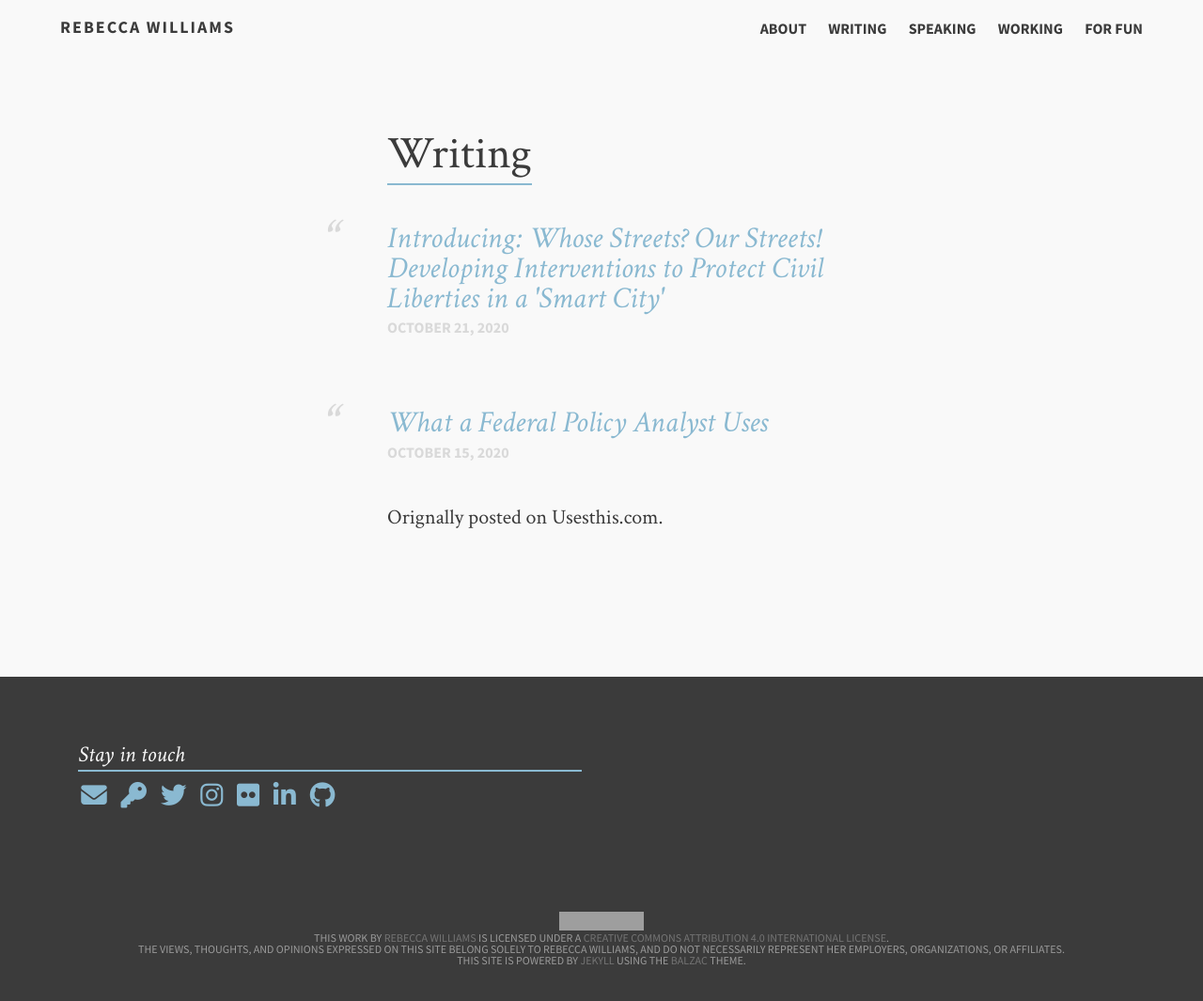
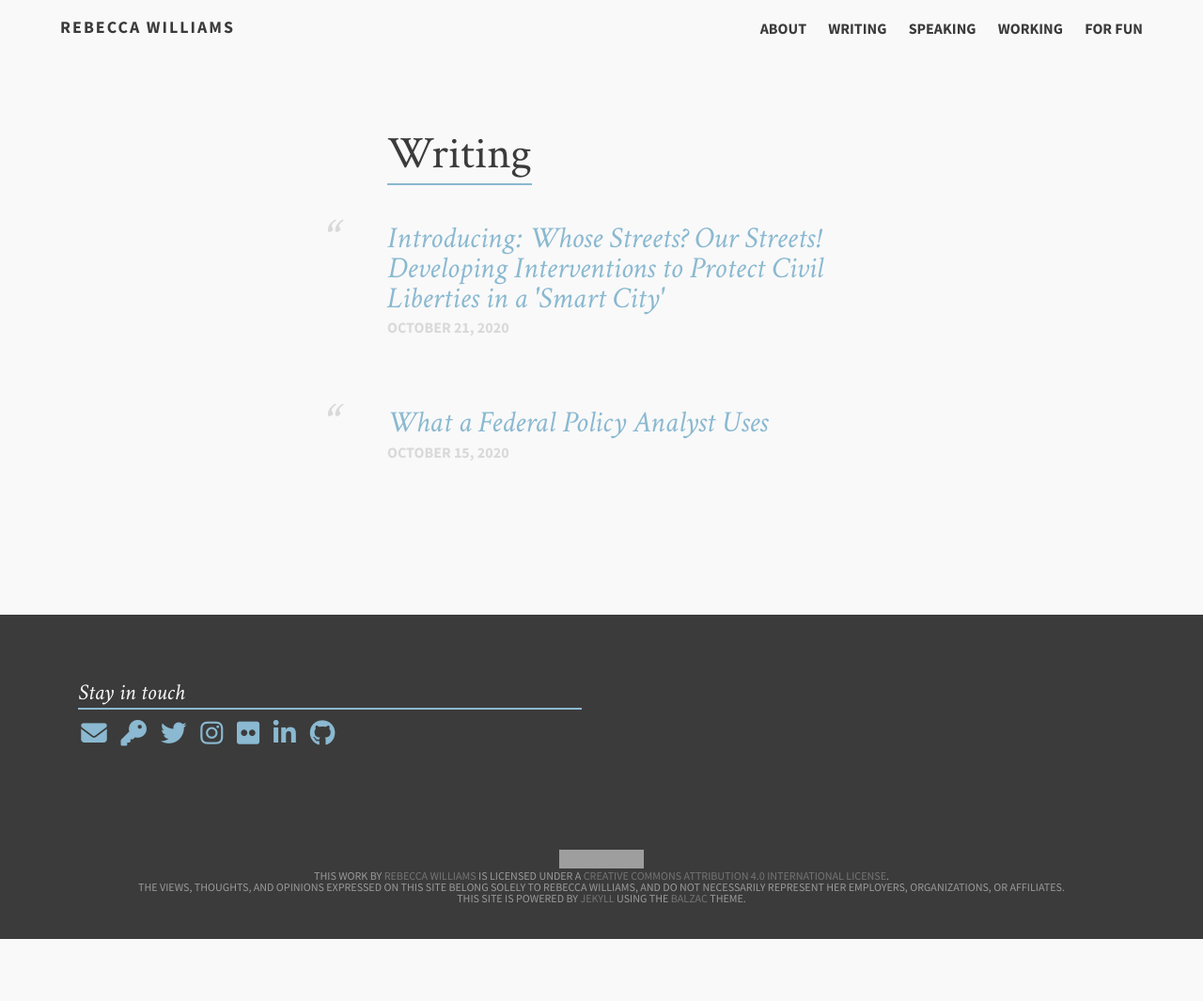
Before and after one commit to rebeccawilliams/rebeccawilliams.us, a Jekyll site: the page built from writing.md, in a window 1280 px wide. Shown: the whole page at 94% size. Built offline with Jekyll 4.4.1, drawn with Linux system fonts in a browser that asks for light colours; nearby versions of some CDN libraries; after the commit the page ends 999 px from its top, so only the background shows below that; grey boxes are pictures that could not be loaded.

Commit message:
Update 2020-10-15-Uses-This.md

```diff
--- a/_posts/2020-10-15-Uses-This.md
+++ b/_posts/2020-10-15-Uses-This.md
@@ -2,7 +2,6 @@
 layout: post
 title: What a Federal Policy Analyst Uses
 featured-image: "https://usesthis.com/images/interviews/rebecca.williams/portrait.jpg"
-description: Orignally posted on <a href="https://usesthis.com/interviews/rebecca.williams/">Usesthis.com</a>.
 ---
 
 <img src="https://usesthis.com/images/interviews/rebecca.williams/portrait.jpg">
```
